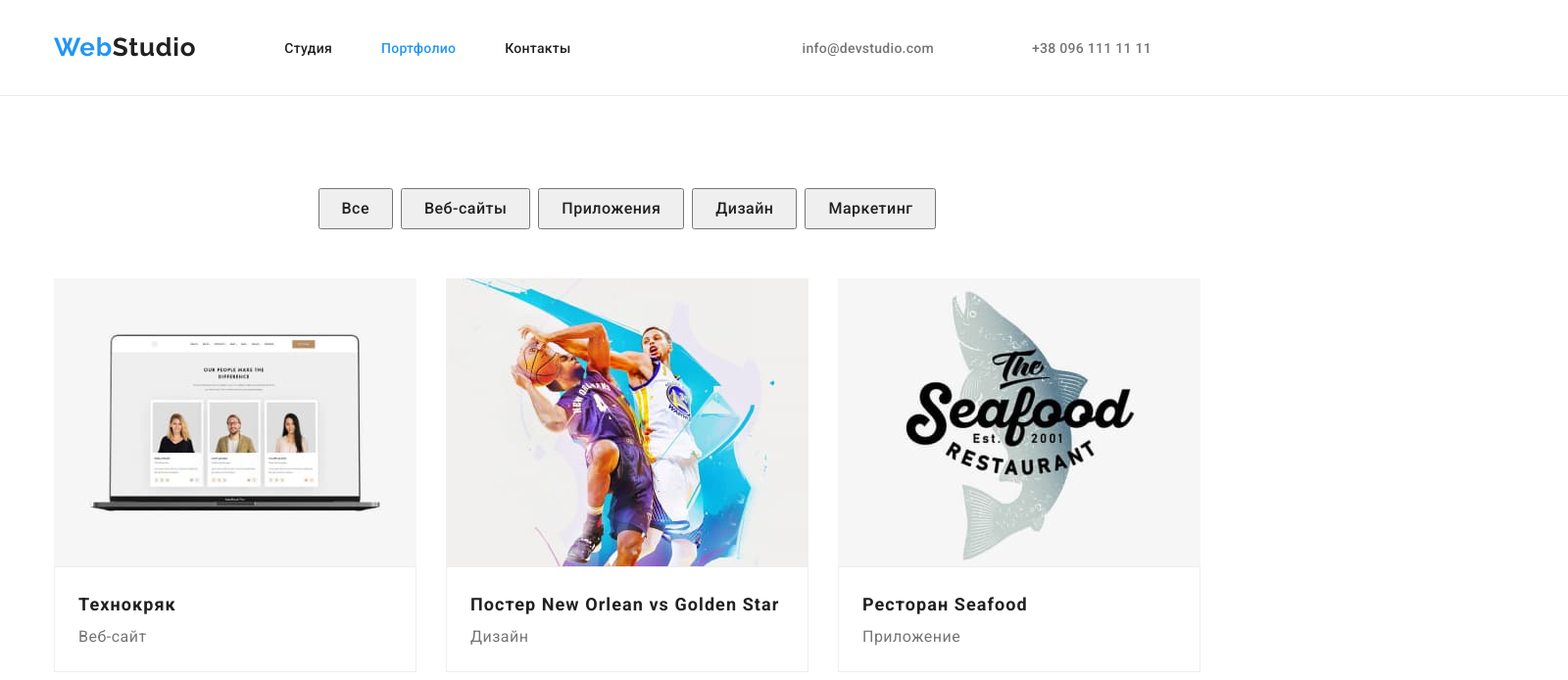
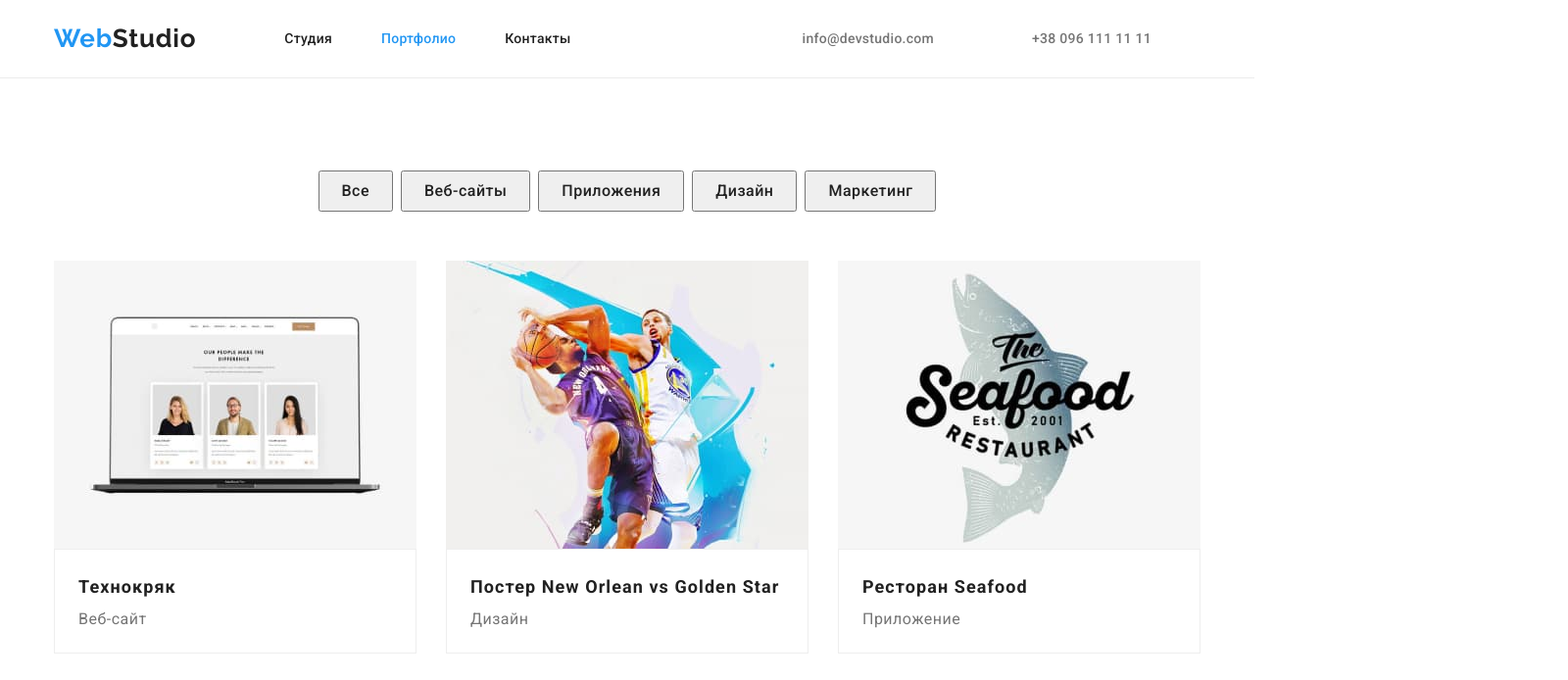
Before and after one commit to AnnHevel/goit-markup-hw-03, a plain HTML site: page portfolio.html in a window 1280 px wide. Shown: the top 694 px of the page at 98% size, 1600 px wide, since content can reach past the window. Drawn offline with nearby package versions, Linux system fonts and the light colour scheme.

Commit message:
исправление ошибок

```diff
--- a/css/styles.css
+++ b/css/styles.css
@@ -13,8 +13,7 @@
     color: var(--primary-text-color);
 }
 
-h1, h2, h3, h4, p {
-    margin-top: 0;
+h1, h2, h3, h4, p {    margin-top: 0;
     margin-bottom: 0;
 }
 
@@ -59,10 +58,12 @@
     font-family: Raleway, sans-serif;
    font-weight: 700;
    font-size: 26px;
-   line-height: 1.9;
+   line-height: 1.19;
    letter-spacing: 0.03em;
    color: var(--title-text-color);
    text-decoration: none;
+   margin-right: 90px;
+   padding: 24px 0;
 }
    .logo-accent {
     color: var(--accent-color);
@@ -82,11 +83,7 @@
     color: var(--accent-color);
 }
 
-.header-logo {
-    margin-right: 90px;
-    padding: 24px 0;
 
-}
 .head-item:not(:last-child) {
     margin-right: 50px;
 }
@@ -125,8 +122,6 @@
 color: #FFFFFF;
 padding-top: 200px;
 margin-bottom: 30px;
-margin-right: 452px;
-margin-left: 452px;
 }
 
 .title {
@@ -250,6 +245,7 @@
 line-height: 1.19;
 text-align: center;
 letter-spacing: 0.03em;
+margin-bottom: 10px;
 }
 
 .team-profession {
@@ -305,10 +301,7 @@
 }
 
 .line {
- width: 1600px;
-height: 0px;
-left: 0px;
-top: 80px;
+
 border-bottom: 1px solid #ECECEC;
 }
 
--- a/portfolio.html
+++ b/portfolio.html
@@ -15,8 +15,8 @@
     <header class="header header-portfolio">
         <div class=" header-conteiner conteiner">
         <nav class="main-nav">
-            <p class="header-logo"> <a lang="en" href="" class="primary-logo"><span class="logo-accent">Web</span>Studio</a>
-           </p>
+             <a lang="en" href="" class="primary-logo"><span class="logo-accent">Web</span>Studio</a>
+
         <ul class="nav-list">
             <li class="head-item">  <a href="./index.html" class="link">Студия</a></li>
             <li class="head-item"> <a href="./portfolio.html" class="link current">Портфолио</a></li>
@@ -31,7 +31,8 @@
     <div class="line"></div>
     </header>
     <main>
-    <section class="sections conteiner">
+    <section class="sections">
+        <div class="conteiner">
         <h1 style="display: none;">Наши работы</h1>
             <ul class="filter-list">
                 <li class="filter-list-item">
@@ -114,6 +115,7 @@
                     </div>
                 </li>
             </ul>
+        </div>
         </section>
 
 </main>
```
Also changed, not shown: index.html (+2 -3 lines).
